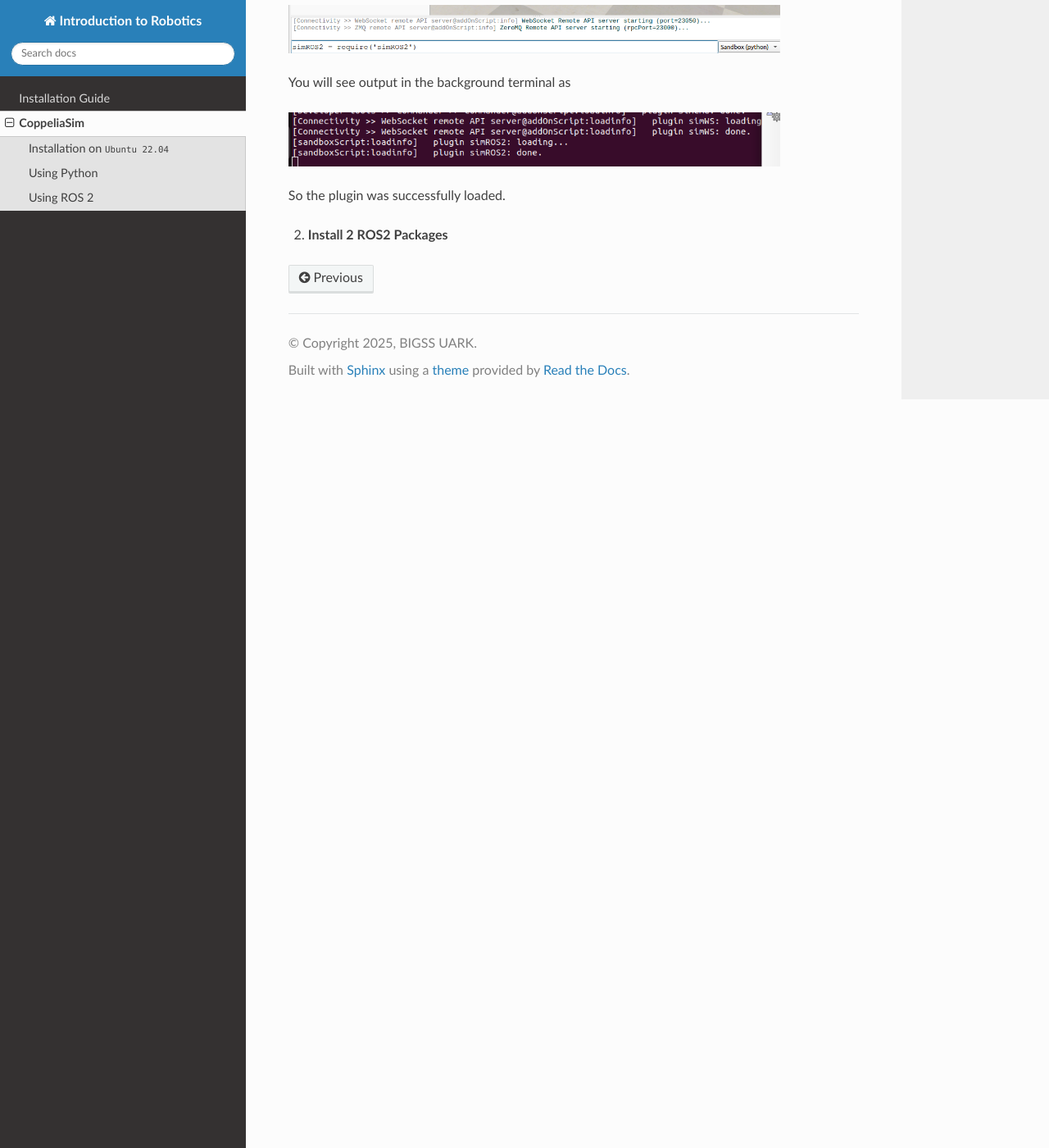
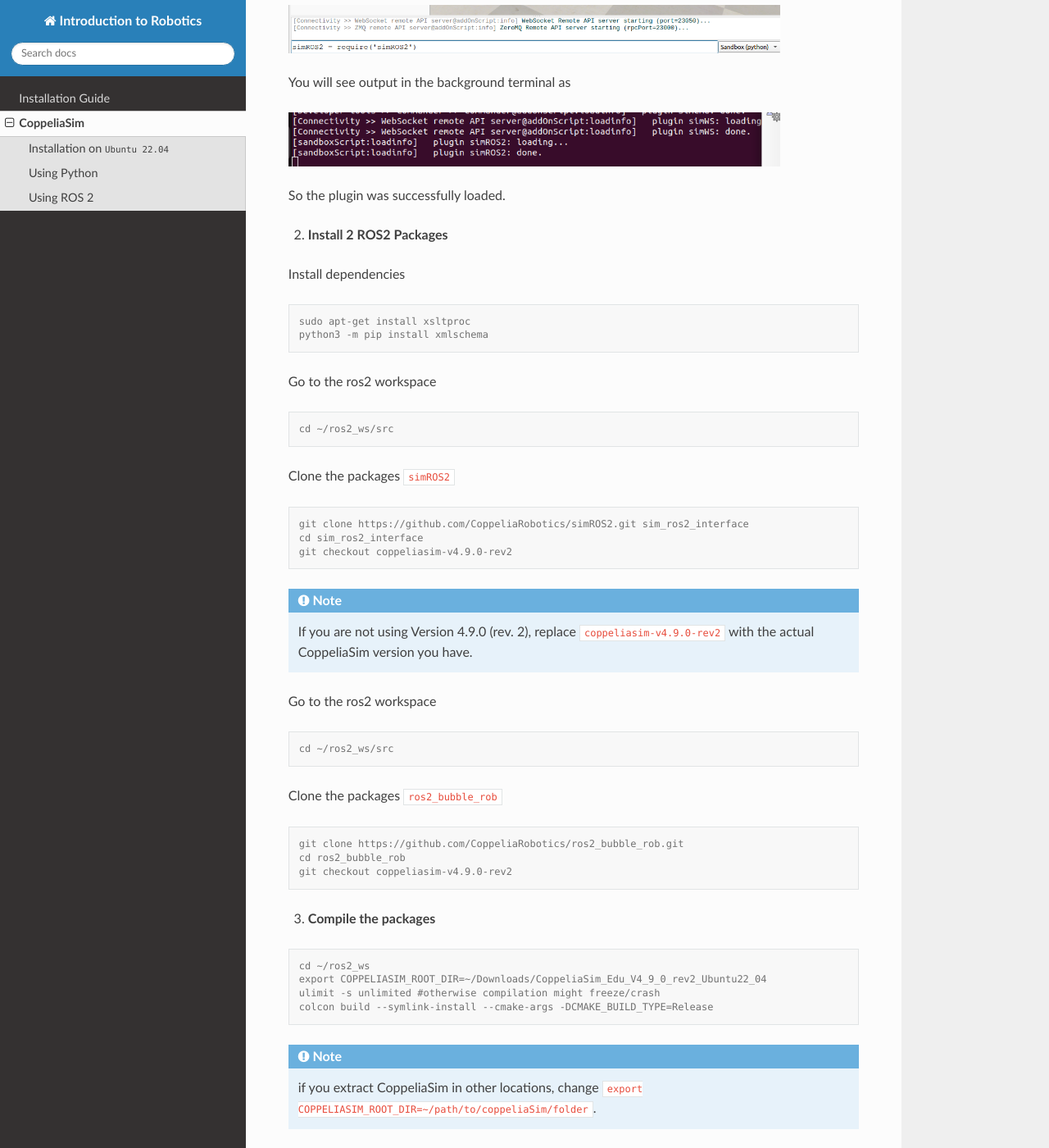
Before and after one commit to zhichaoliu0921/uark-meeg-intro-robo, a Sphinx documentation site: the page built from docs/source/coppelia.rst, in a window 1280 px wide and 1400 px high, scrolled down 4371 px. Shown: the whole window at 82% size. Built offline with Sphinx 7.4.7 and the Read the Docs theme 3.1.0, drawn with Linux system fonts in a browser that asks for light colours.

Commit message:
ros2 coppelia

```diff
--- a/docs/source/coppelia.rst
+++ b/docs/source/coppelia.rst
@@ -86,3 +86,53 @@
 So the plugin was successfully loaded.
 
 2. **Install 2 ROS2 Packages**
+
+Install dependencies
+
+.. code-block:: console
+
+    sudo apt-get install xsltproc
+    python3 -m pip install xmlschema
+
+Go to the ros2 workspace
+
+.. code-block:: console
+
+    cd ~/ros2_ws/src
+
+Clone the packages ``simROS2``
+
+.. code-block:: console
+
+    git clone https://github.com/CoppeliaRobotics/simROS2.git sim_ros2_interface
+    cd sim_ros2_interface
+    git checkout coppeliasim-v4.9.0-rev2
+
+.. note::
+    If you are not using Version 4.9.0 (rev. 2), replace ``coppeliasim-v4.9.0-rev2`` with the actual CoppeliaSim version you have.
+
+Go to the ros2 workspace
+
+.. code-block:: console
+
+    cd ~/ros2_ws/src
+
+Clone the packages ``ros2_bubble_rob``
+
+.. code-block:: console
+
+    git clone https://github.com/CoppeliaRobotics/ros2_bubble_rob.git
+    cd ros2_bubble_rob
+    git checkout coppeliasim-v4.9.0-rev2
+
+3. **Compile the packages**
+
+.. code-block:: console
+
+    cd ~/ros2_ws
+    export COPPELIASIM_ROOT_DIR=~/Downloads/CoppeliaSim_Edu_V4_9_0_rev2_Ubuntu22_04
+    ulimit -s unlimited #otherwise compilation might freeze/crash
+    colcon build --symlink-install --cmake-args -DCMAKE_BUILD_TYPE=Release
+
+.. note::
+    if you extract CoppeliaSim in other locations, change ``export COPPELIASIM_ROOT_DIR=~/path/to/coppeliaSim/folder``.
```
